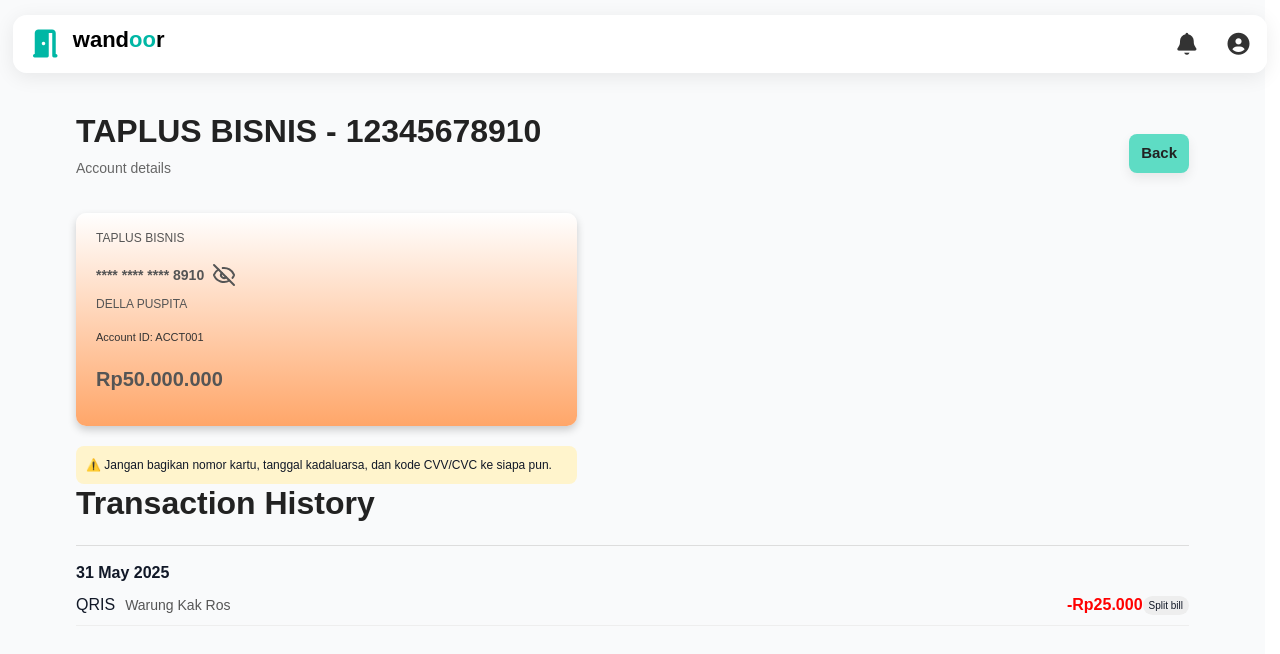
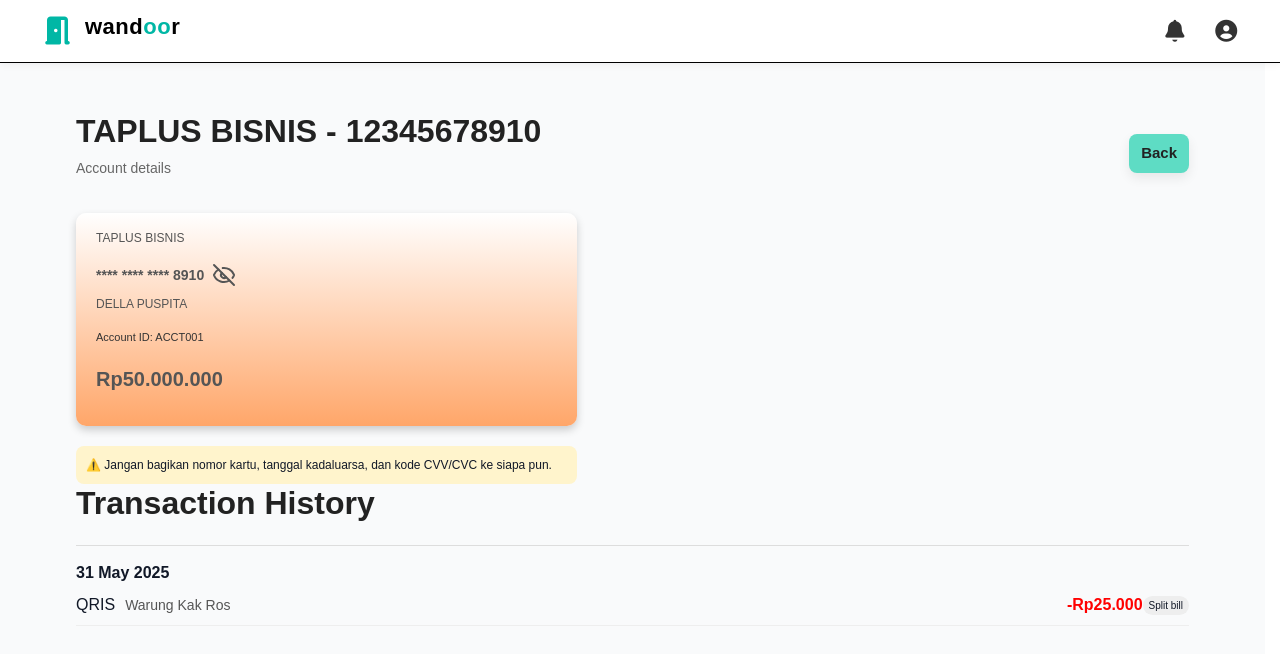
Before and after one commit to kelompok-3-odp343/Client-Side, a React (Vite) app: page /mycard in a window 1280 px wide. Shown: the top 654 px of the page. Built offline with nearby package versions, Linux system fonts and the light colour scheme.

Commit message:
Perbaikan css navbar agar full

```diff
--- a/src/css/Navbar.css
+++ b/src/css/Navbar.css
@@ -3,24 +3,20 @@
   position: fixed;
   top: 0;
   left: 0;
-  display: flex;
-  justify-content: center;
+  background: #ffffff;
+  font-family: "Poppins", sans-serif;
   z-index: 1000;
-  background: transparent;
-  font-family: "Poppins", sans-serif;
+  box-shadow: 0 2px 8px rgba(0, 0, 0, 0.05);
+  border-bottom: #000 1px solid;
 }
 
 .navbar-content {
-  width: 98%;
-  margin-top: 15px;
-  background: rgba(255, 255, 255, 0.9);
-  backdrop-filter: blur(10px);
-  border-radius: 14px;
+  max-width: 1400px;
+  margin: 0 auto;
   display: flex;
   justify-content: space-between;
   align-items: center;
-  padding: 12px 15px;
-  box-shadow: 0 4px 20px rgba(0, 0, 0, 0.08);
+  padding: 14px 40px;
 }
 
 /* LEFT */
@@ -40,6 +36,7 @@
   font-size: 22px;
   font-weight: 700;
   color: #000;
+  letter-spacing: 0.5px;
 }
 
 .o1,
@@ -47,7 +44,6 @@
   color: #00b7a5;
 }
 
-/* RIGHT */
 .navbar-right {
   display: flex;
   align-items: center;
@@ -59,9 +55,15 @@
   color: #333;
   cursor: pointer;
   transition: color 0.3s;
-  position: relative;
 }
 
 .nav-icon:hover {
   color: #00b7a5;
 }
+
+.notif-overlay {
+  position: fixed;
+  inset: 0;
+  background: transparent;
+  z-index: 900;
+}
```
